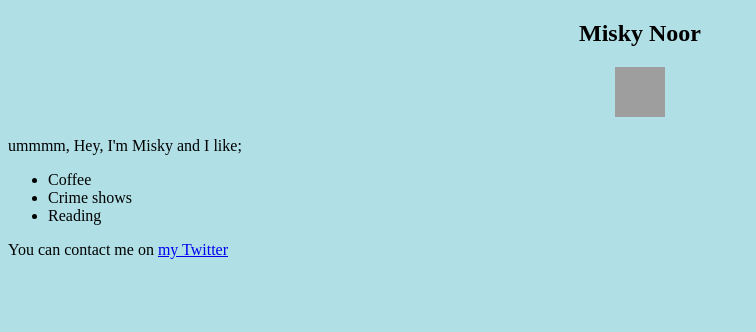
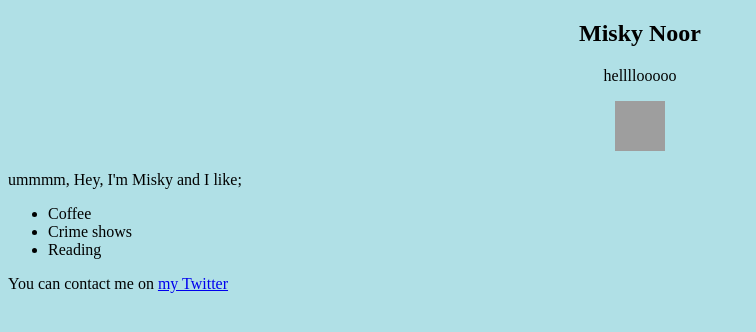
Before and after one commit to mnmisky/myinfo, a plain HTML site: page index.html in a window 1280 px wide. Shown: the whole page, without its empty margins (0-756 px from the left). Drawn offline with Linux system fonts and the light colour scheme; grey boxes are pictures that could not be loaded.

Commit message:
hello added

```diff
--- a/index.html
+++ b/index.html
@@ -12,6 +12,8 @@
 <body style="background-color: powderblue;">
     <center>
         <h2> Misky Noor </h2>
+        <p> hellllooooo</p>
+
         <img src="image.png" alt="This is a profile photo" width="50" height="50">
     </center>
 
```
